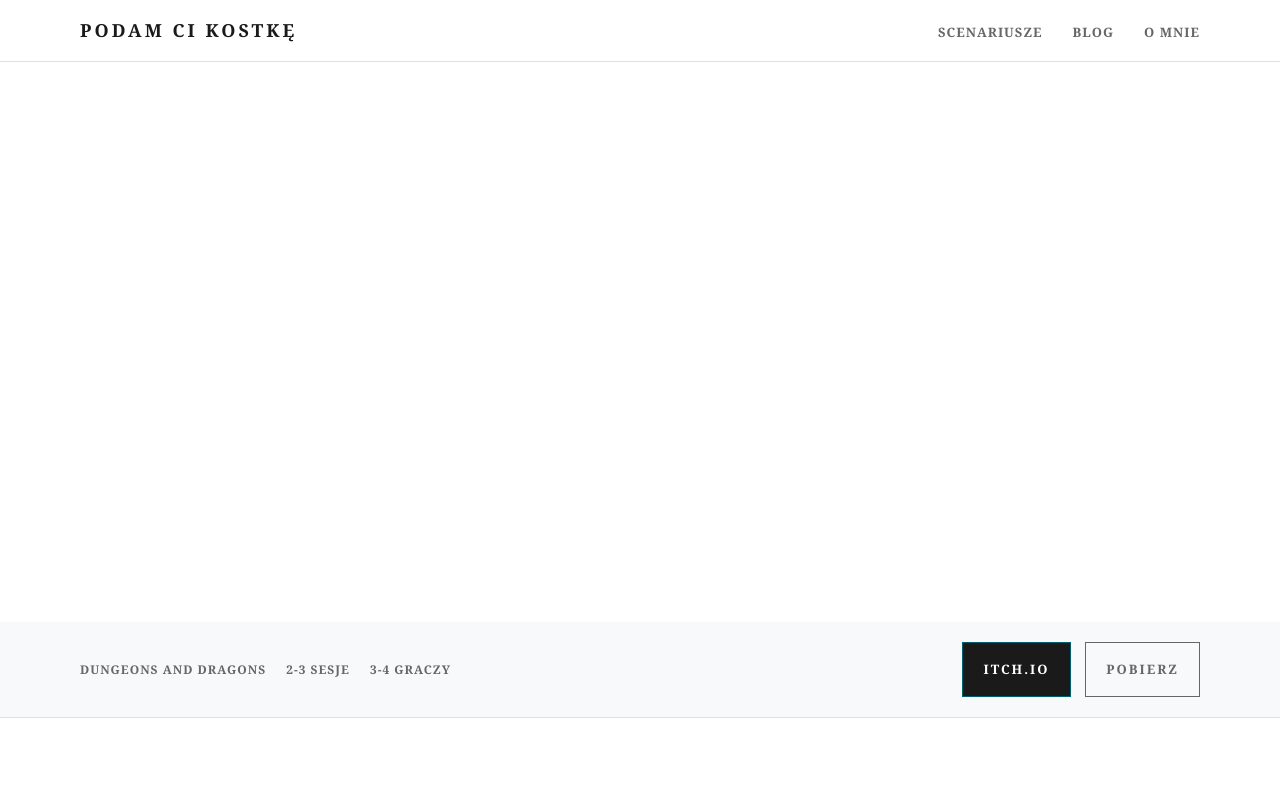
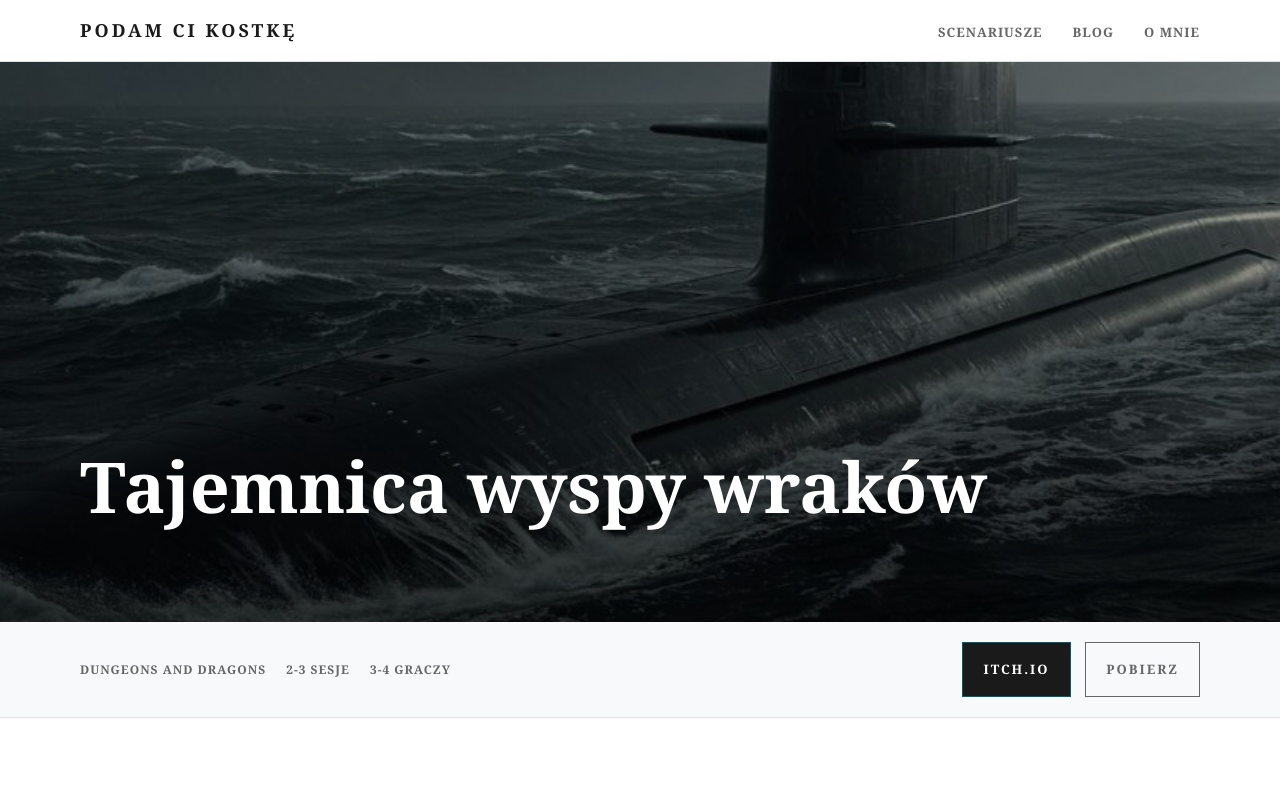
Before and after one commit to nentrar/podamcikostke, an Eleventy site: page scenarios/wyspa-wrakow.html in a window 1280 px wide. Shown: the top 787 px of the page. Built offline with nearby package versions, Linux system fonts and the light colour scheme; Eleventy itself is replaced by a stand-in of ours; files that its build step writes are made by us from their sources; a web font is replaced by a local one.

Commit message:
change feature image

```diff
--- a/scenarios/wyspa-wrakow.html
+++ b/scenarios/wyspa-wrakow.html
@@ -6,7 +6,7 @@
 <body>
     {% include "header.html" %}
 
-    <section class="game-hero">
+    <section class="game-hero" style="background-image: linear-gradient(rgba(0,0,0,0.3), rgba(0,0,0,0.7)), url('/assets/images/scenarios/nordlicht.jpg');">
         <h1>Tajemnica wyspy wraków</h1>
         </section>
 
@@ -31,17 +31,6 @@
                 <p>Zaniepokojeni tymi wydarzeniami Harfiarze postanowili działać. Wysyłają grupę swoich najmłodszych rekrutów, by zbadała sytuację, odkryła prawdę kryjącą się za nagłą izolacją wyspy, a jeśli to możliwe — przywrócić ład i harmonię. Przed nimi pierwsze prawdziwe zadanie, które może uczynić z nich pełnoprawnych agentów tej tajemniczej i wpływowej organizacji.</p>
                 <p>Przygoda dotyczy systemu Dungeons & Dragons 5. edycji (wydanie z 2014 roku). Gracze rozpoczynaja na 3. poziomie doświadczenia. Ze względu na powiązania fabularne z organizacją Harfiarzy, postacie nie mogą reprezentować złego charakteru. Wszyscy bohaterowie są kandydatami na agentów tej organizacji, a więc muszą mieć co najmniej neutralne lub dobre intencje.</p>
             </div>
-            <!--
-            <aside class="game-sidebar">
-                <h3>Winner of Multiple Awards</h3>
-                <ul>
-                    <li>Best Game Design 2024</li>
-                    <li>Best Art Direction</li>
-                    <li>Best Setting</li>
-                    <li>Game of the Year</li>
-                </ul>
-            </aside>
-            -->
         </div>
     </div>
 
@@ -62,16 +51,6 @@
             </div>
         </div>
     </section>
-    <!--
-    <section class="creator-section">
-        <div class="creator-content">
-            <h2>About the Creator</h2>
-            <p>Created by award-winning game designer Alexandra Thornwood, Shadow Realms draws inspiration from classic fantasy literature, Nordic mythology, and years of experience running epic campaigns.</p>
-            <p>Alexandra has been crafting immersive gaming experiences for over 15 years, with multiple award-winning titles to her name. Shadow Realms represents the culmination of her vision for dark fantasy roleplaying – a world where player choices matter, magic comes with a price, and every adventure could be your last.</p>
-            <p>The stunning artwork throughout the game is provided by internationally acclaimed fantasy artist Marcus Blackwell, whose evocative paintings perfectly capture the mysterious and dangerous atmosphere of the Shadow Realms.</p>
-        </div>
-    </section>
-    -->
     {% include "footer.html" %}
 </body>
 </html>
```
